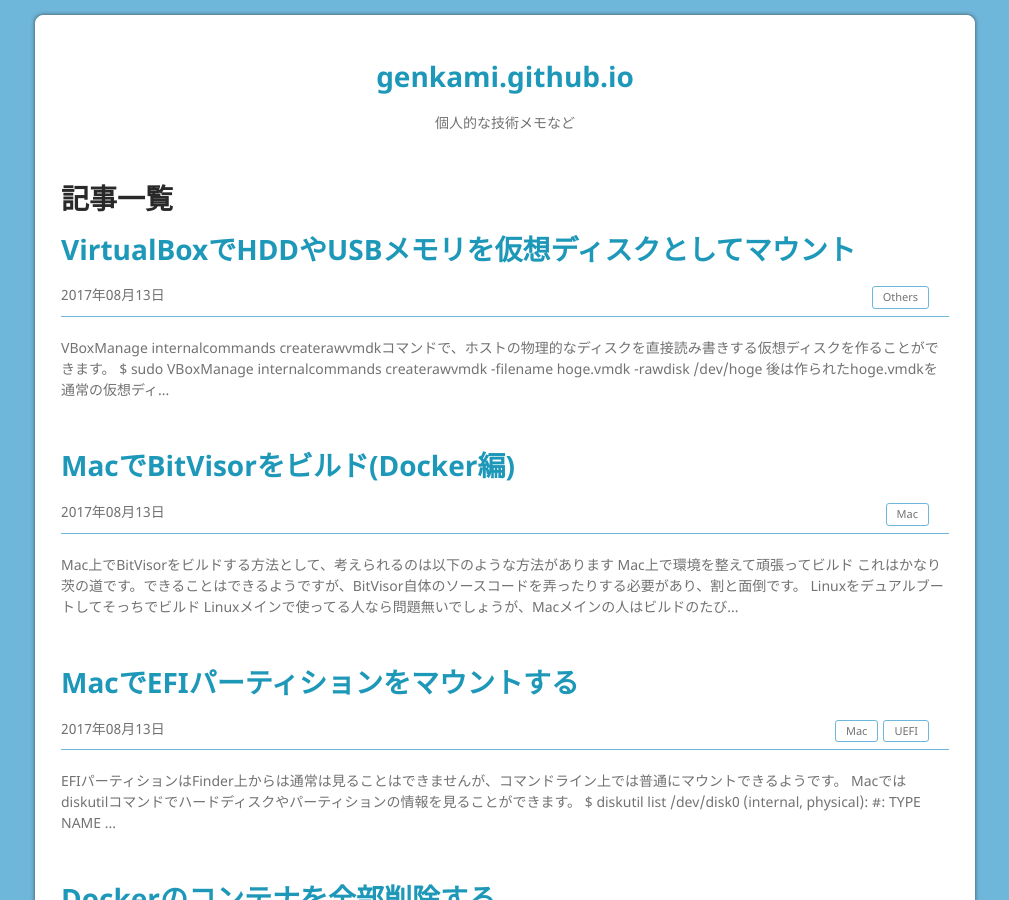
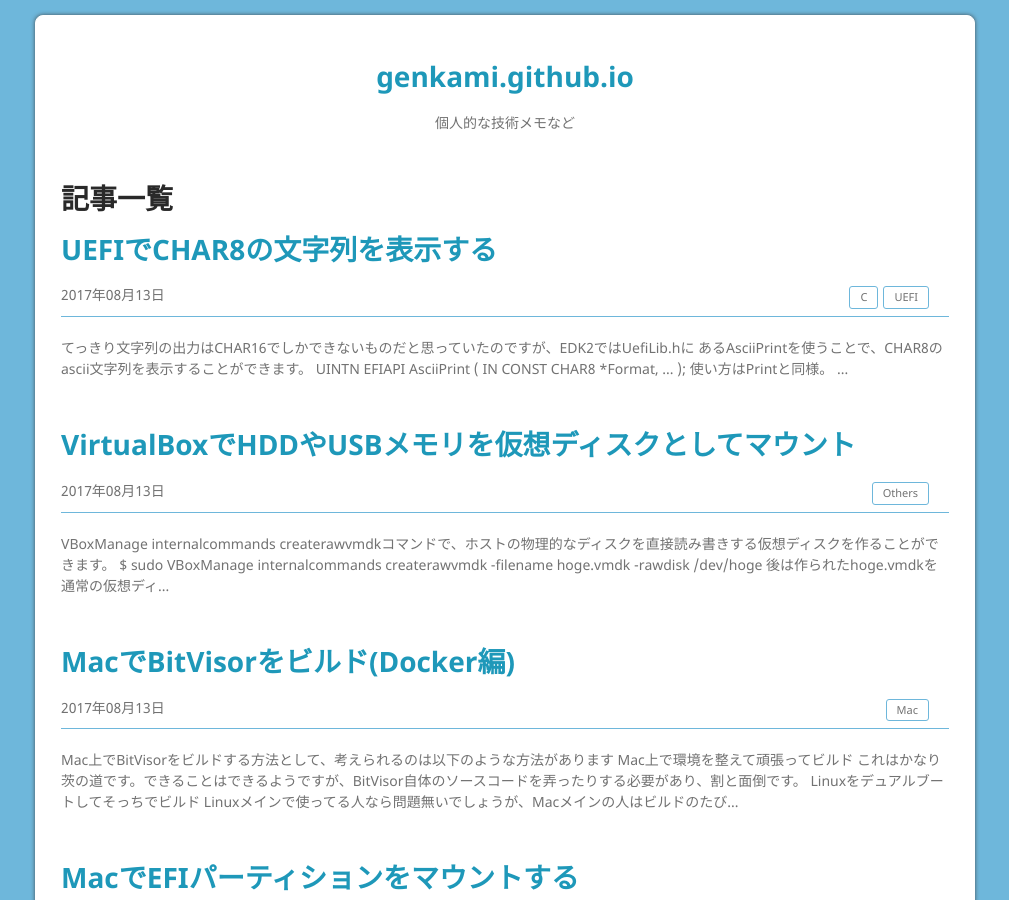
Before and after one commit to genkami/genkami.github.io, a Jekyll site: the page built from articles.html, in a window 1280 px wide and 900 px high. Shown: the whole window, without its empty margins (135-1144 px from the left). Built offline with Jekyll 4.4.1, drawn with Linux system fonts in a browser that asks for light colours; emoji names are drawn with the system emoji font; comment, search, counter and statistics services are not loaded; some of the changed text lies outside the part shown.

Commit message:
add uefi-print-ascii.md

````diff
--- /dev/null
+++ b/_posts/2017-08-13-06-uefi-print-ascii.md
@@ -0,0 +1,20 @@
+---
+layout: post
+title: UEFIでCHAR8の文字列を表示する
+tags:
+- UEFI
+- C
+---
+
+てっきり文字列の出力は`CHAR16`でしかできないものだと思っていたのですが、EDK2では`UefiLib.h`に ある`AsciiPrint`を使うことで、`CHAR8`のascii文字列を表示することができます。
+
+```c
+UINTN
+EFIAPI
+AsciiPrint (
+  IN CONST CHAR8  *Format,
+  ...
+  );
+```
+
+使い方は`Print`と同様。
````
Also changed, not shown: _draft/mac-uefi-net.md (+7 -60 lines), _draft/uefi-print-ascii.md (deleted, +0 -17 lines), _draft/vbox-share-dir.md (+4 -2 lines).
